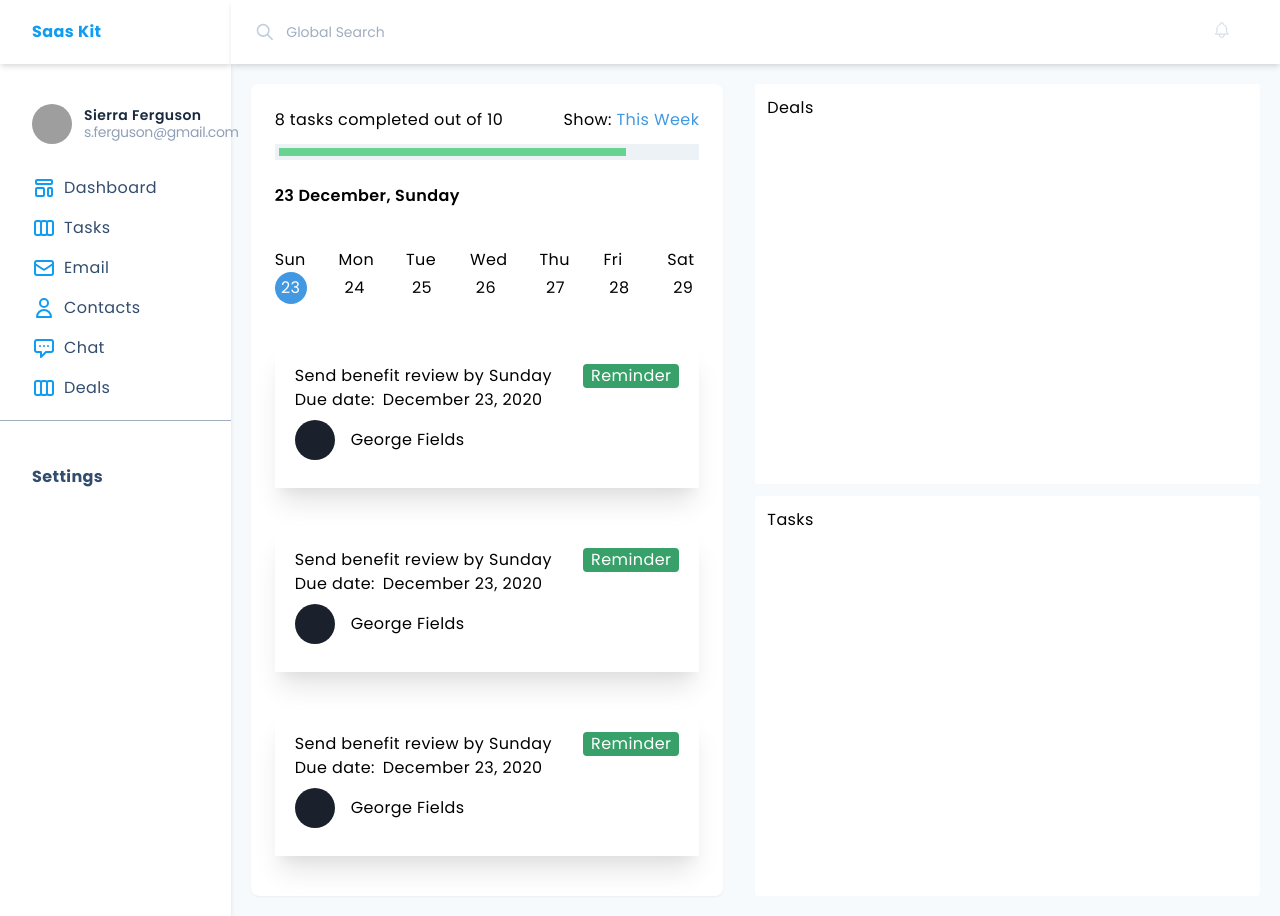
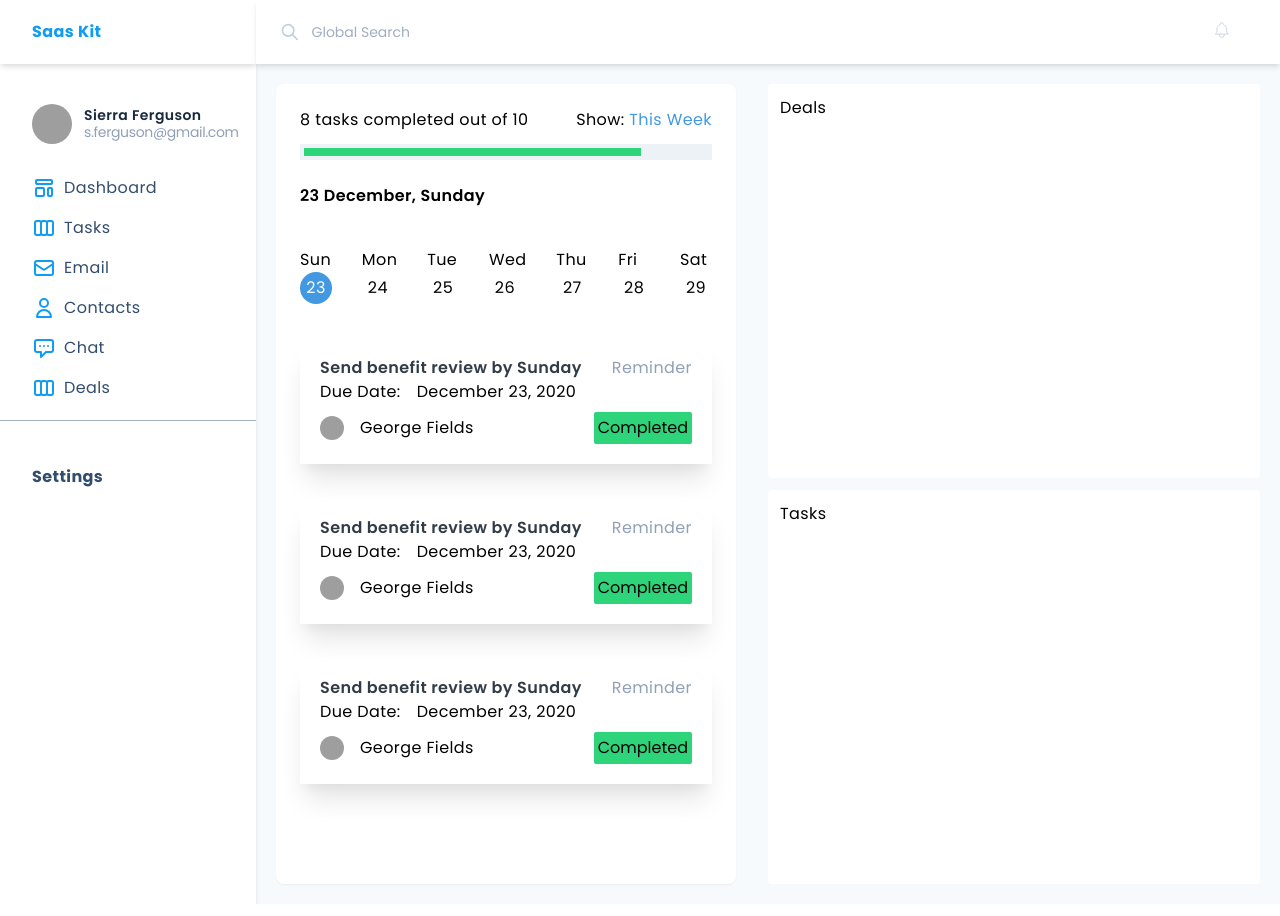
Before and after one commit to Alex-Cosmas/alx, a Nuxt app: page / in a window 1280 px wide. Built offline with nearby package versions, Linux system fonts and the light colour scheme; grey boxes are pictures that could not be loaded.

Commit message:
Fixes for Task and Contact Pages

```diff
--- a/components/data/taskResults/task.vue
+++ b/components/data/taskResults/task.vue
@@ -1,22 +1,29 @@
 <template>
   <div>
     <div class="px-6 mb-10">
-      <div class="shadow-xl p-5">
-        <div class="flex justify-between">
-          <h5>{{ task.todo }}</h5>
-          <div>
-            <div class="bg-green-600 px-2 rounded text-white">
-              <p>{{ task.type }}</p>
+      <div class="py-3 px-5 shadow-xl">
+        <div class="">
+          <div class="flex justify-between ">
+            <h5 class=" text-secondary-tableblack font-semibold">
+              {{ task.todo }}
+            </h5>
+            <p class=" text-accent-gray">{{ task.type }}</p>
+          </div>
+          <div class="flex">
+            Due Date:
+            <p class="mx-4">{{ task.due }}</p>
+          </div>
+          <div class="flex justify-between items-center py-2">
+            <div class="flex items-center ">
+              <img
+                src="https://images.unsplash.com/photo-1557296387-5358ad7997bb?ixid=MXwxMjA3fDB8MHxwaG90by1wYWdlfHx8fGVufDB8fHw%3D&ixlib=rb-1.2.1&auto=format&fit=crop&w=788&q=80"
+                alt=""
+                class="w-6 h-6 rounded-full"
+              />
+              <p class="mx-4">{{ task.by }}</p>
             </div>
+            <button class=" bg-main-green p-1 rounded-sm">Completed</button>
           </div>
-        </div>
-        <p class="flex">
-          Due date:
-          <span class="px-2">{{ task.due }}</span>
-        </p>
-        <div class="flex items-center py-2">
-          <div class="w-10 h-10 rounded-full bg-gray-900"></div>
-          <p class="mx-4">{{ task.by }}</p>
         </div>
       </div>
     </div>
--- a/components/globals/MainComponent.vue
+++ b/components/globals/MainComponent.vue
@@ -1,5 +1,6 @@
 <template>
   <div>
+    <!-- Start of Search Component -->
     <div
       class="bg-white flex-grow flex justify-between pr-12 py-5 shadow-md h-16"
     >
@@ -41,6 +42,8 @@
         />
       </svg>
     </div>
+
+    <!-- End of Search Component -->
     <div>
       <div class="flex flex-col sm:flex sm:flex-row m-5 min-h-screen">
         <!--  Fist  Half -->
@@ -56,7 +59,7 @@
               </div>
             </div>
             <div class="bg-gray-200 p-1">
-              <div class="bg-green-400 w-5/6 p-1"></div>
+              <div class=" bg-main-green w-5/6 p-1"></div>
             </div>
           </div>
           <div class="px-6 mb-10 font-semibold">
--- a/pages/contact.vue
+++ b/pages/contact.vue
@@ -1,8 +1,8 @@
 <template>
   <div>
-    <div class="flex flex-col min-h-screen">
+    <div class="flex flex-col sm:flex-row min-h-screen overflow-x-hidden">
       <!-- Header Component -->
-      <Header />
+
       <!--  -->
 
       <!-- Side bar + main body -->
@@ -11,13 +11,59 @@
         <SideBar />
 
         <!-- Main Component -->
-        <div class="w-full m-5">
-          <!-- Contact Component -->
-          <ContactList :contacts="contacts" />
 
-          <!-- End of Contact Component -->
+        <div class="w-full">
+          <!-- Start of Search Component -->
+          <div
+            class="bg-white flex-grow flex justify-between pr-12 py-5 shadow-md h-16"
+          >
+            <div class="px-6 flex items-center w-full">
+              <svg
+                class="w-5 h-5 text-accent-icongray"
+                xmlns="http://www.w3.org/2000/svg"
+                fill="none"
+                viewBox="0 0 24 24"
+                stroke="currentColor"
+              >
+                <path
+                  stroke-linecap="round"
+                  stroke-linejoin="round"
+                  stroke-width="2"
+                  d="M21 21l-6-6m2-5a7 7 0 11-14 0 7 7 0 0114 0z"
+                />
+              </svg>
+              <input
+                type="text"
+                placeholder="Global Search"
+                name=""
+                id=""
+                class="w-full text-sm pl-3"
+              />
+            </div>
+            <svg
+              class="w-5 h-5 text-accent-icongray"
+              xmlns="http://www.w3.org/2000/svg"
+              fill="none"
+              viewBox="0 0 24 24"
+              stroke="currentColor"
+            >
+              <path
+                strokeLinecap="round"
+                strokeLinejoin="round"
+                strokeWidth="{2}"
+                d="M15 17h5l-1.405-1.405A2.032 2.032 0 0118 14.158V11a6.002 6.002 0 00-4-5.659V5a2 2 0 10-4 0v.341C7.67 6.165 6 8.388 6 11v3.159c0 .538-.214 1.055-.595 1.436L4 17h5m6 0v1a3 3 0 11-6 0v-1m6 0H9"
+              />
+            </svg>
+          </div>
+          <!-- End of Search Component -->
+          <div class="m-5">
+            <!-- Contact Component -->
+            <ContactList :contacts="contacts" />
+
+            <!-- End of Contact Component -->
+          </div>
+          <!--  -->
         </div>
-        <!--  -->
       </div>
       <!-- End of side bar + Main body -->
     </div>
@@ -25,7 +71,6 @@
 </template>
 
 <script>
-import Header from "~/components/globals/Header";
 import SideBar from "~/components/globals/SideBar";
 // import Contacts from "~/components/data/Contacts";
 import Contact from "~/components/data/contactResults/Contact";
@@ -35,7 +80,6 @@ import data from "~/src/contacts.json";
 
 export default {
   components: {
-    Header,
     SideBar,
     // Contacts,
     Contact,
--- a/pages/index.vue
+++ b/pages/index.vue
@@ -2,7 +2,7 @@
   <div>
     <div>
       <div class="flex flex-col sm:flex-row min-h-screen overflow-x-hidden">
-        <div class=" bg-secondary-tableblack text-white sm:w-1/5">
+        <div class=" bg-secondary-tableblack text-white sm:w-1/4">
           <SideBar />
         </div>
         <div class=" w-full block">
--- a/pages/tasks.vue
+++ b/pages/tasks.vue
@@ -1,15 +1,60 @@
 <template>
   <div>
-    <div class="flex flex-col min-h-screen">
+    <div class="flex flex-col sm:flex-row min-h-screen overflow-x-hidden">
       <!-- Header Component -->
-      <Header />
+
       <!--  -->
       <!-- Side bar + main body -->
       <div class="flex flex-1 ">
         <!-- SideBar Component -->
         <SideBar />
         <!-- Main Component -->
-        <div class="w-full m-5">
+
+        <div class="w-full">
+          <!-- Start of Search Component -->
+          <div
+            class="bg-white flex-grow flex justify-between pr-12 py-5 shadow-md h-16"
+          >
+            <div class="px-6 flex items-center w-full">
+              <svg
+                class="w-5 h-5 text-accent-icongray"
+                xmlns="http://www.w3.org/2000/svg"
+                fill="none"
+                viewBox="0 0 24 24"
+                stroke="currentColor"
+              >
+                <path
+                  stroke-linecap="round"
+                  stroke-linejoin="round"
+                  stroke-width="2"
+                  d="M21 21l-6-6m2-5a7 7 0 11-14 0 7 7 0 0114 0z"
+                />
+              </svg>
+              <input
+                type="text"
+                placeholder="Global Search"
+                name=""
+                id=""
+                class="w-full text-sm pl-3"
+              />
+            </div>
+            <svg
+              class="w-5 h-5 text-accent-icongray"
+              xmlns="http://www.w3.org/2000/svg"
+              fill="none"
+              viewBox="0 0 24 24"
+              stroke="currentColor"
+            >
+              <path
+                strokeLinecap="round"
+                strokeLinejoin="round"
+                strokeWidth="{2}"
+                d="M15 17h5l-1.405-1.405A2.032 2.032 0 0118 14.158V11a6.002 6.002 0 00-4-5.659V5a2 2 0 10-4 0v.341C7.67 6.165 6 8.388 6 11v3.159c0 .538-.214 1.055-.595 1.436L4 17h5m6 0v1a3 3 0 11-6 0v-1m6 0H9"
+              />
+            </svg>
+          </div>
+          <!-- End of Search Component -->
+          <div class="m-5">
             <!--  -->
             <div class="flex items-center justify-between my-8">
               <p>Status: <span>All</span></p>
@@ -25,19 +70,18 @@
           </div>
           <!--  -->
         </div>
+      </div>
       <!-- End of side bar + Main body -->
     </div>
   </div>
 </template>
 <script>
-import Header from "~/components/globals/Header";
 import SideBar from "~/components/globals/SideBar";
 import Button from "~/components/elements/Button";
 import MyTasks from "~/components/Tasks";
 
 export default {
   components: {
-    Header,
     SideBar,
     Button,
     MyTasks
```
Lines whose indentation alone changed are shown as unchanged.
